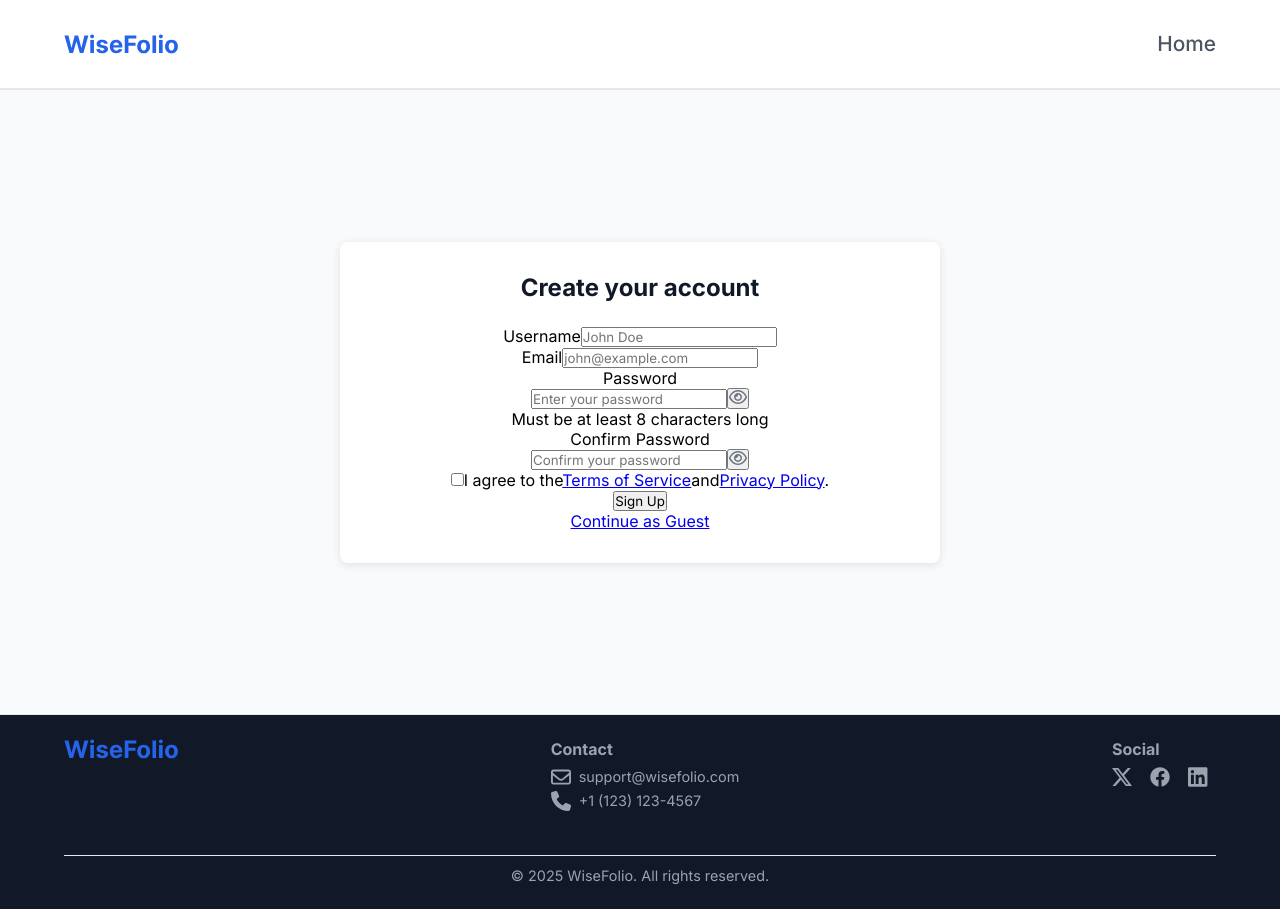
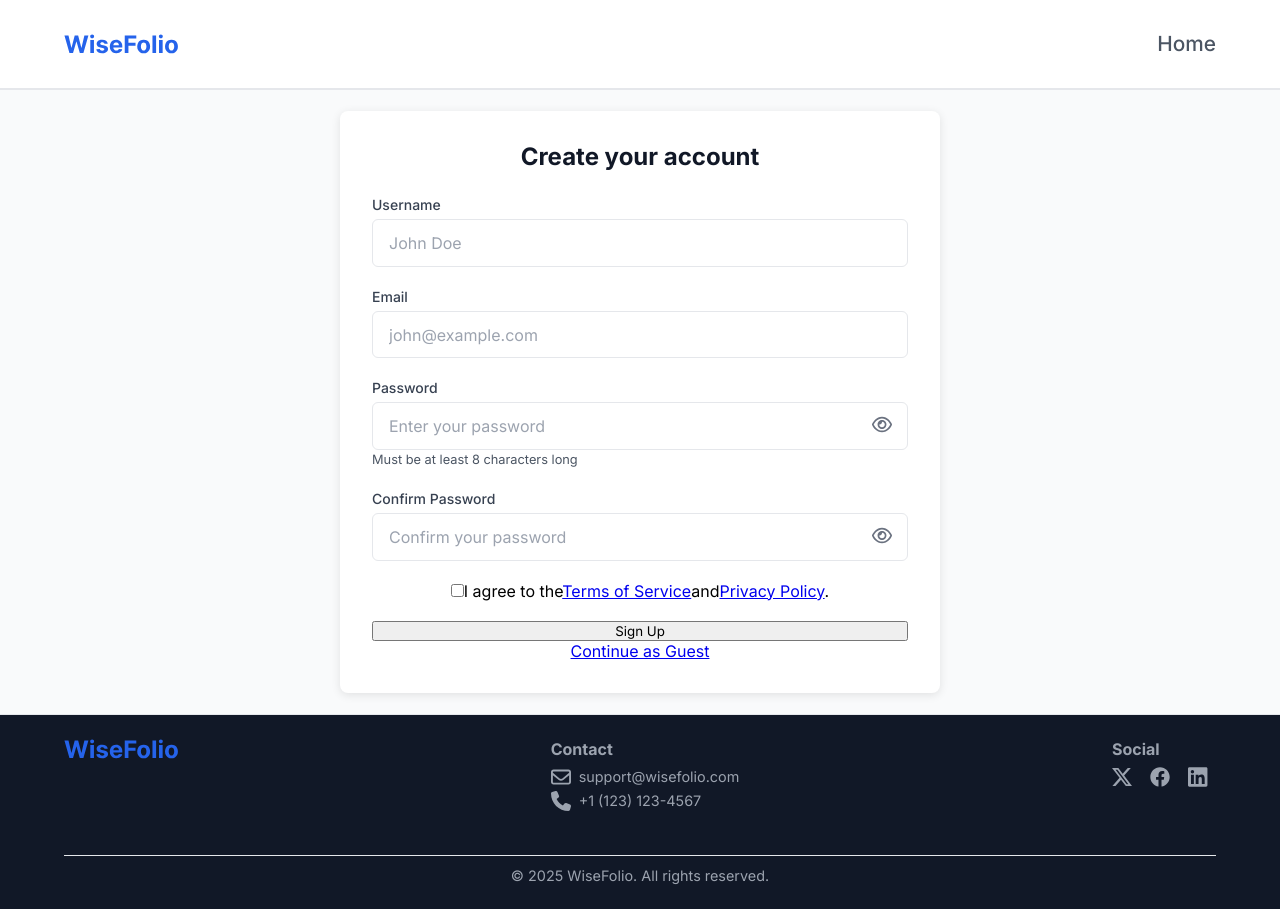
Before and after one commit to Lospub/WiseFolio-Client, a React (Vite) app in the folder wisefolio-client/: page /register in a window 1280 px wide. Built offline with nearby package versions, Linux system fonts and the light colour scheme.

Commit message:
style the label, input box, password icon and password hint

```diff
--- a/wisefolio-client/src/pages/Registration/Registration.scss
+++ b/wisefolio-client/src/pages/Registration/Registration.scss
@@ -22,4 +22,59 @@
         margin-bottom: 1.5rem;
     }
 
+    &__form {
+        display: flex;
+        flex-direction: column;
+        gap: 1.25rem;
+        width: 100%;
+    }
+
+    &__container {
+        @include flex-style(flex-start, center, left, nowrap, column);
+    }
+
+    &__label {
+        @include font-style(0.875rem, 1.25rem, 500, $tertiary-text);
+        margin-bottom: 0.25rem;
+    }
+
+    &__input {
+        padding: 0.8rem 1rem;
+        @include border-style(6px, $primary-color, $primary-boarder);
+        font-size: 1rem;
+        width: 100%;
+        color: $tertiary-text;
+
+        &::placeholder {
+            color: $footer-text;
+        }
+    }
+
+    &__password {
+        position: relative;
+        width: 100%;
+    }
+
+    &__icon {
+        position: absolute;
+        right: 1rem;
+        top: 50%;
+        transform: translateY(-50%);
+        background: none;
+        border: none;
+        padding: 0;
+        cursor: pointer;
+
+        svg {
+            width: 1.25rem;
+            height: 1.25rem;
+            color: $secondary-text;
+        }
+    }
+
+    &__hint {
+        @include font-style(0.8rem, 1.2rem, 400, $secondary-text);
+    }
+
+
 }
--- a/wisefolio-client/src/pages/Registration/Registration.tsx
+++ b/wisefolio-client/src/pages/Registration/Registration.tsx
@@ -89,7 +89,6 @@ const Registration = () => {
                   type="button"
                   className="registration__icon"
                   onClick={() => setPasswordVisible(!passwordVisible)}
-                  aria-label="Toggle password visibility"
                 >
                   {passwordVisible ? <HideIcon /> : <ShowIcon />}
                 </button>
@@ -116,7 +115,6 @@ const Registration = () => {
                   type="button"
                   className="registration__icon"
                   onClick={() => setConfirmPasswordVisible(!confirmPasswordVisible)}
-                  aria-label="Toggle confirm password visibility"
                 >
                   {confirmPasswordVisible ? <HideIcon /> : <ShowIcon />}
                 </button>
```
